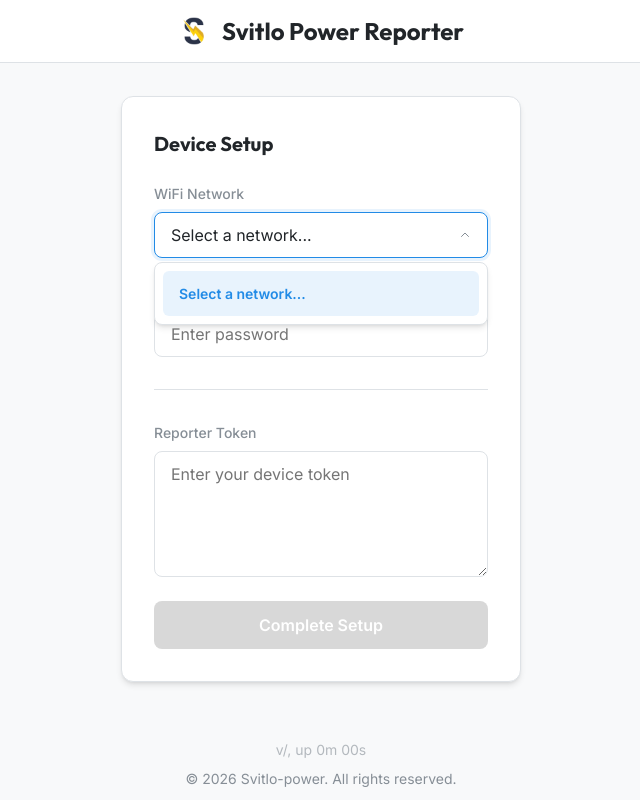
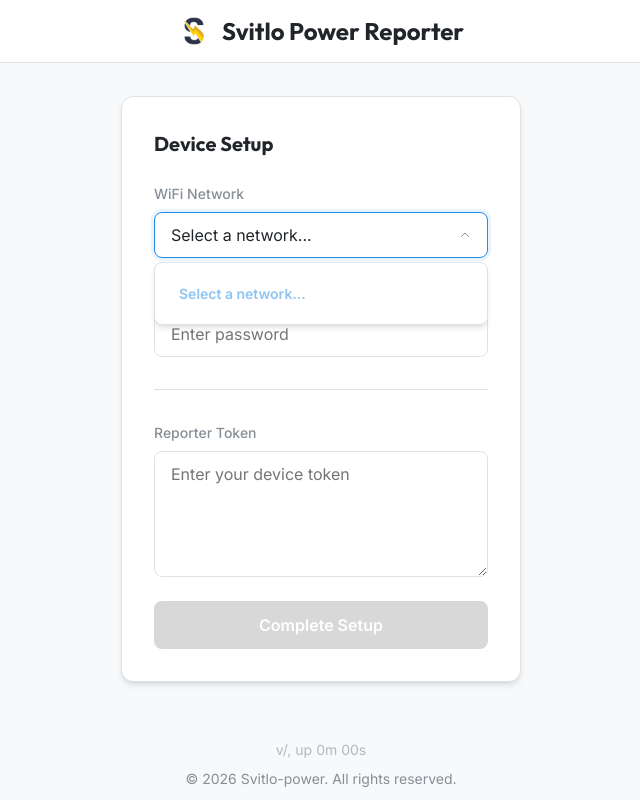
Before and after one commit to svitlo-power/svitlo-power-reporter-device, a React (Vite) app in the folder webapp/: page / in a window 1280 px wide. Both pictures are taken after a click on the button "Select a network...". Shown: the whole page, without its empty margins (319-959 px from the left). Built offline with nearby package versions, Linux system fonts and the light colour scheme; no server answers.

Commit message:
Fix WiFi search bug. Make "Scanning/Select Wifi" select options unselectable.

```diff
--- a/webapp/src/components/select.tsx
+++ b/webapp/src/components/select.tsx
@@ -8,6 +8,7 @@ interface SelectProps {
   options: {
     label: string;
     value: string;
+    disabled?: boolean;
   }[];
   disabled?: boolean;
   required?: boolean;
@@ -33,8 +34,8 @@ export const Select: React.FC<SelectProps> = ({ label, value, onChange, name, op
     };
   }, []);
 
-  const handleSelect = (val: string) => {
-    if (disabled) return;
+  const handleSelect = (val: string, optDisabled?: boolean) => {
+    if (disabled || optDisabled) return;
     onChange({ target: { value: val, name } });
     setIsOpen(false);
   };
@@ -58,8 +59,8 @@ export const Select: React.FC<SelectProps> = ({ label, value, onChange, name, op
           {options.map((opt) => (
             <li
               key={opt.value}
-              className={`custom-select-option ${opt.value === value ? 'selected' : ''}`}
-              onClick={() => handleSelect(opt.value)}
+              className={`custom-select-option ${opt.value === value ? 'selected' : ''} ${opt.disabled ? 'disabled' : ''}`}
+              onClick={() => handleSelect(opt.value, opt.disabled)}
             >
               {opt.label}
             </li>
--- a/webapp/src/components/settingsForm.tsx
+++ b/webapp/src/components/settingsForm.tsx
@@ -108,7 +108,7 @@ export const SettingsForm: React.FC = () => {
   };
 
   const wifiOptions = [
-    { label: scanning && networks.length === 0 ? 'Scanning...' : 'Select a network...', value: '' },
+    { label: scanning && networks.length === 0 ? 'Scanning...' : 'Select a network...', value: '', disabled: true },
     ...(ssid && !networks.some(n => n.ssid === ssid) ? [{ label: `${ssid} (Stored)`, value: ssid }] : []),
     ...networks.map(n => ({
       label: `${n.ssid} (${n.rssi} dBm)${n.secure ? ' 🔒' : ''}${n.ssid === ssid ? ' (Stored)' : ''}`,
--- a/webapp/src/index.css
+++ b/webapp/src/index.css
@@ -209,6 +209,12 @@ h4 {
   background: var(--bg);
 }
 
+.custom-select-option.disabled {
+  opacity: 0.5;
+  cursor: not-allowed;
+  background: transparent !important;
+}
+
 .custom-select-option.selected {
   background: rgba(34, 139, 230, 0.1);
   color: var(--primary);
```
Also changed, not shown: webapp/public/version.txt, 2 other files (tests, documents, lock files or other folders).
